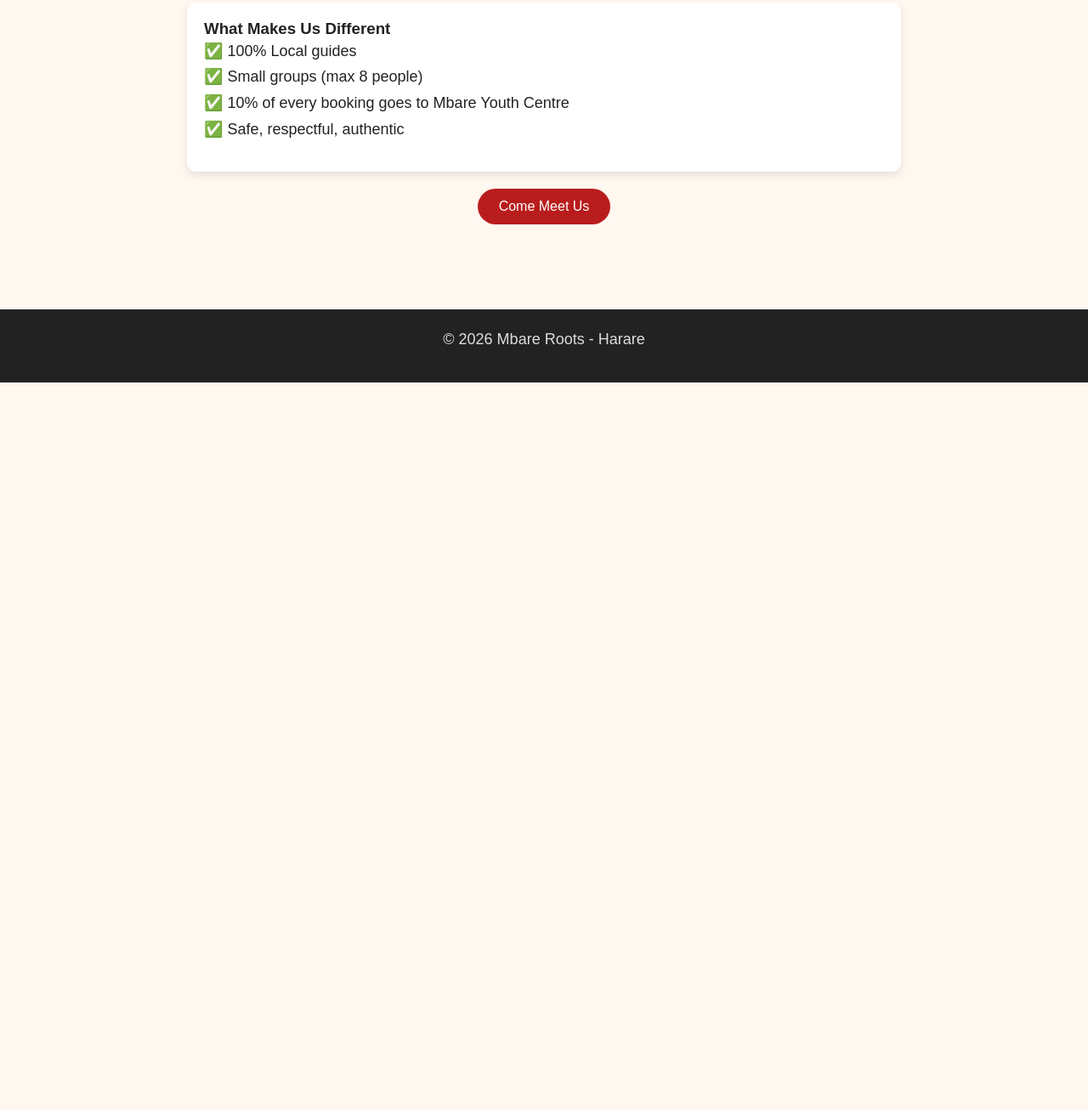
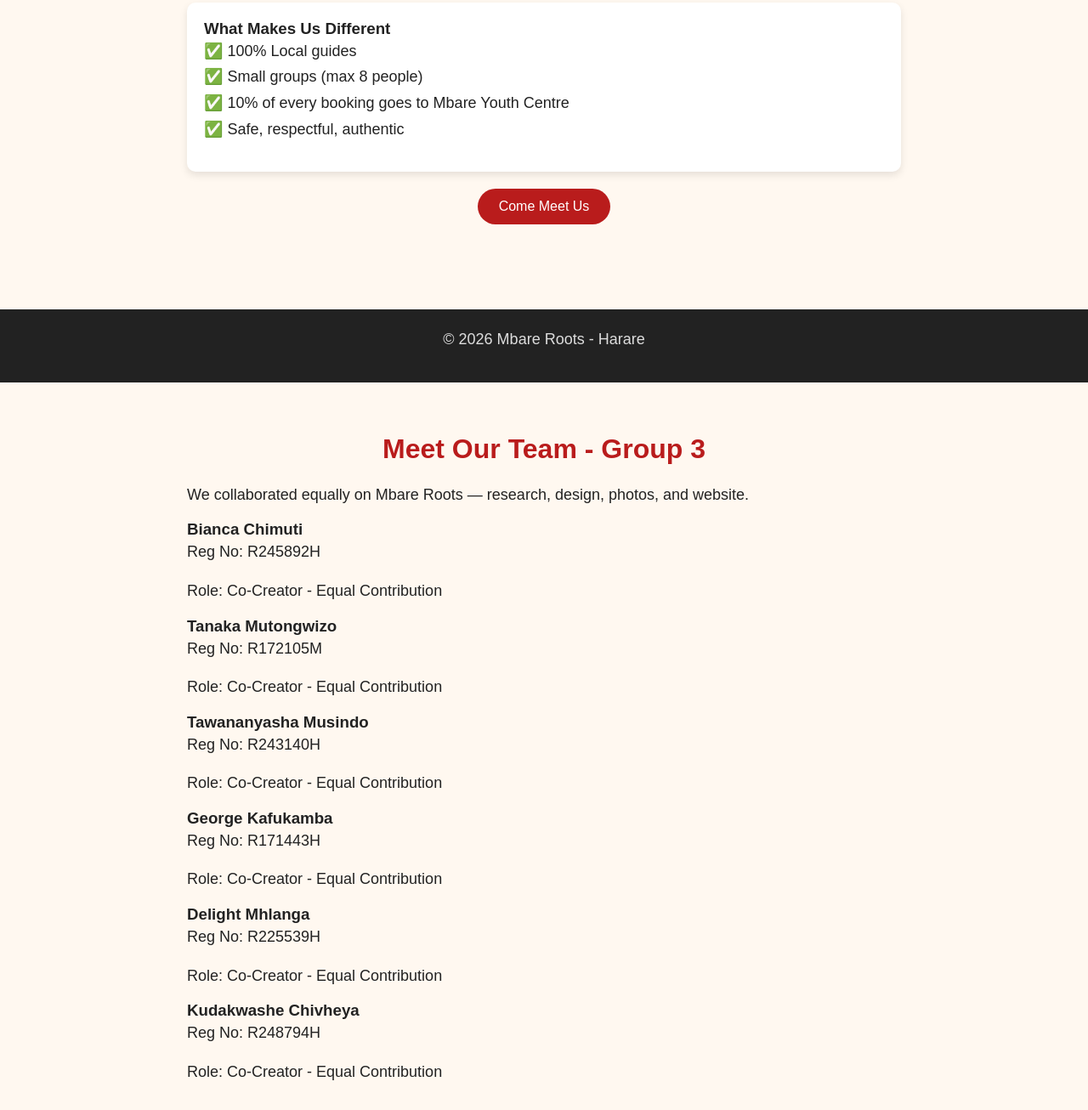
Before and after one commit to delightmhlangaa/mbare-roots, a plain HTML site: page about.html in a window 1280 px wide. Shown: the part 547-1853 px from the top of the page at 85% size. Before the commit the page ends 997 px from the top, so only its background shows below. Drawn offline with Linux system fonts and the light colour scheme.

Commit message:
Add team section with member details
Added a new section to introduce the team members involved in Mbare Roots, highlighting their roles and contributions.

```diff
--- a/about.html
+++ b/about.html
@@ -48,5 +48,46 @@ footer{background:#222;color:#ddd;text-align:center;padding:20px;margin-top:40px
 </section>
 
 <footer><p>&copy; 2026 Mbare Roots - Harare</p></footer>
+  <!-- OUR TEAM - GROUP 3 -->
+<section>
+  <h2>Meet Our Team - Group 3</h2>
+  <p>We collaborated equally on Mbare Roots — research, design, photos, and website.</p>
+
+  <div>
+    <h3>Bianca Chimuti</h3>
+    <p>Reg No: R245892H</p>
+    <p>Role: Co-Creator - Equal Contribution</p>
+  </div>
+
+  <div>
+    <h3>Tanaka Mutongwizo</h3>
+    <p>Reg No: R172105M</p>
+    <p>Role: Co-Creator - Equal Contribution</p>
+  </div>
+
+  <div>
+    <h3>Tawananyasha Musindo</h3>
+    <p>Reg No: R243140H</p>
+    <p>Role: Co-Creator - Equal Contribution</p>
+  </div>
+
+  <div>
+    <h3>George Kafukamba</h3>
+    <p>Reg No: R171443H</p>
+    <p>Role: Co-Creator - Equal Contribution</p>
+  </div>
+
+  <div>
+    <h3>Delight Mhlanga</h3>
+    <p>Reg No: R225539H</p>
+    <p>Role: Co-Creator - Equal Contribution</p>
+  </div>
+
+  <div>
+    <h3>Kudakwashe Chivheya</h3>
+    <p>Reg No: R248794H</p>
+    <p>Role: Co-Creator - Equal Contribution</p>
+  </div>
+</section>
 </body>
 </html>
```
